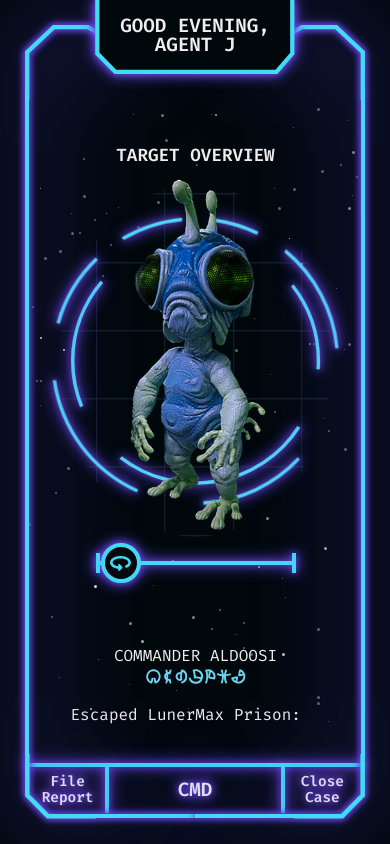
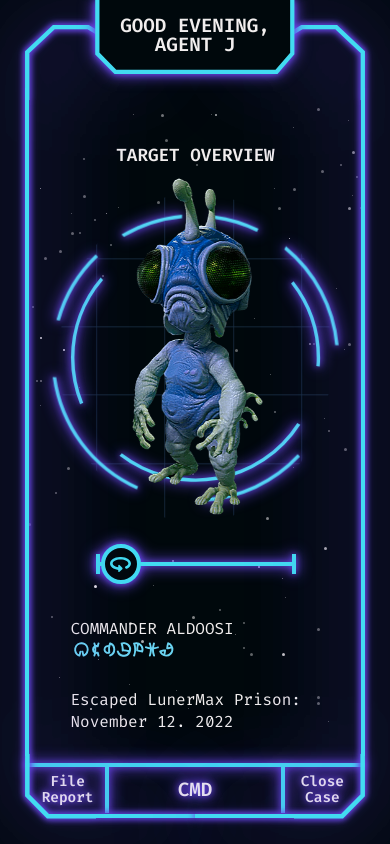
Before and after one commit to brandicameron/MIB, a Next.js app: page /portal in a window 390 px wide. Built offline with nearby package versions, Linux system fonts and the light colour scheme.

Commit message:
Redid TargetOverview layout with grid

```diff
--- a/components/TargetOverview/TargetOverview.js
+++ b/components/TargetOverview/TargetOverview.js
@@ -58,6 +58,7 @@ export default function TargetOverview() {
           <li>Changes color with mood: Pink is bad news.</li>
           <li>Likely in hiding at Fulton Fish Market, Hunts Point.</li>
         </ul>
+        <div className={styles.details}>
           <aside className={styles.weaponContainer}>
             <figure>
               <figcaption>
@@ -85,6 +86,7 @@ export default function TargetOverview() {
               ></video>
             </figure>
           </aside>
+        </div>
       </section>
     </>
   );
--- a/components/TargetOverview/TargetOverview.module.css
+++ b/components/TargetOverview/TargetOverview.module.css
@@ -1,27 +1,28 @@
 .content {
-  position: relative;
   display: grid;
+  gap: 2rem;
   place-content: center;
-  width: fit-content;
-  height: calc(100% - 120px);
-  margin: 0 auto;
-  top: 50px;
-  gap: 2rem;
+  height: 100%;
   opacity: 0;
   animation: fade-in 150ms linear forwards;
   animation-delay: 1.5s;
+  grid-template-areas:
+    'targetHeading targetHeading targetHeading targetHeading targetHeading targetHeading targetHeading targetHeading targetHeading targetHeading'
+    '... ... ... ... ... ... .. .... targetImg  targetStats'
+    '... ... ... ... ... ... ... ... targetSlider ...';
 }
 
 .content h1 {
   text-align: center;
   font-size: var(--fontMed);
   text-transform: uppercase;
+  grid-area: targetHeading;
 }
 
 .imageBorder {
   position: relative;
-  width: 50vw;
-  height: auto;
+  height: 50vh;
+  width: auto;
   max-width: 500px;
   margin: 0 auto;
   aspect-ratio: 1/1;
@@ -29,6 +30,7 @@
   background-image: url('../../public/images/graph-paper.svg');
   background-size: 25%;
   background-position: center;
+  grid-area: targetImg;
 }
 
 .imageBorder::before,
@@ -70,7 +72,6 @@
 .image {
   position: relative;
   width: 100%;
-  padding: 0.5rem;
   margin-top: -10px;
   margin-left: 1.5vw;
   height: auto;
@@ -103,6 +104,8 @@
   background-color: var(--stroke);
   border-radius: 10px;
   filter: var(--portalGlow);
+  grid-area: targetSlider;
+  z-index: 5;
 }
 
 .rangeSlider::before {
@@ -161,15 +164,12 @@
 }
 
 .stats {
-  position: absolute;
+  place-self: flex-start;
   display: flex;
   flex-direction: column;
   justify-content: center;
-  align-items: center;
-  height: 100%;
-  right: -285px;
   max-width: 250px;
-  margin: -25px auto 0 auto;
+  grid-area: targetStats;
 }
 
 .stats::before {
@@ -179,7 +179,7 @@
   width: 156px;
   height: 94px;
   top: 0;
-  left: -125px;
+  left: -120px;
 }
 
 .stats li {
@@ -193,17 +193,31 @@
   }
 }
 
-.galaxyContainer,
+.details {
+  position: absolute;
+  width: 100%;
+  bottom: 0;
+  display: flex;
+  justify-content: space-between;
+}
+
 .weaponContainer {
-  position: fixed;
-  bottom: 0;
-  right: 0;
-  width: auto;
+  border-top: 4px solid var(--stroke);
+  border-right: 4px solid var(--stroke);
+  background-color: var(--background);
+}
+
+.galaxyContainer {
   border-top: 4px solid var(--stroke);
   border-left: 4px solid var(--stroke);
   background-color: var(--background);
-  filter: var(--portalGlow);
-  overflow: hidden;
+}
+
+.galaxyContainer figure video,
+.weaponContainer figure img {
+  height: 15vh;
+  padding: 1rem;
+  transition: 100ms linear;
 }
 
 .galaxyContainer figcaption,
@@ -212,81 +226,62 @@
   border-bottom: 4px solid var(--stroke);
 }
 
-.galaxyContainer video,
-.weaponContainer img {
-  object-fit: scale-down;
-  height: 18vh;
-  transition: 100ms linear;
-}
-
-.weaponContainer {
-  left: 0;
-  right: unset;
-  border-left: none;
-  border-right: 4px solid var(--stroke);
-  min-height: fit-content;
-}
-
-@media screen and (max-height: 850px) {
-  .imageBorder {
-    height: 50vh;
-    width: auto;
-    margin: 0 auto;
-  }
-}
-
 @media screen and (max-width: 1100px) {
   .content {
-    place-content: unset;
-    top: 60px;
+    align-content: flex-start;
+    padding-top: 65px;
+    grid-template-areas:
+      'targetHeading'
+      'targetImg'
+      'targetSlider'
+      'targetStats';
   }
 
-  .content h1 {
-    margin-bottom: 0.5rem;
+  .image {
+    width: 115%;
+    margin-top: -3vw;
+    margin-left: -1.5vw;
+    height: auto;
   }
 
   .stats {
-    position: relative;
-    top: 0;
-    right: 0;
-    margin: 0 auto 7rem auto;
+    place-self: center;
+    margin-bottom: 3rem;
   }
 
   .stats::before {
     display: none;
   }
 
-  .stats li:nth-child(1) {
-    text-align: center;
-    margin: 0 auto;
+  .details {
+    position: relative;
+    flex-direction: column;
+    justify-content: center;
+    align-items: center;
+    width: 100vw;
   }
 
   .galaxyContainer,
   .weaponContainer {
-    position: relative;
-    height: fit-content;
-    min-height: 200px;
-    border-bottom: 4px solid var(--stroke);
-    border-top: none;
+    border-right: none;
     border-left: none;
+    width: 100%;
   }
 
-  .galaxyContainer figcaption,
-  .weaponContainer figcaption {
-    border-top: 4px solid var(--stroke);
-  }
-
-  .galaxyContainer video,
-  .weaponContainer img {
-    width: 96vw;
-    object-position: center;
+  .galaxyContainer figure video,
+  .weaponContainer figure img {
+    display: flex;
+    height: 35vh;
+    object-fit: contain;
+    padding: 0;
+    margin: 0 auto;
   }
 }
 
 @media screen and (max-width: 600px) {
   .content {
-    gap: 0.5rem;
-    top: 35px;
+    padding-top: 35px;
+    gap: 1.5rem;
   }
 
   .imageBorder {
@@ -295,9 +290,8 @@
   }
 
   .image {
-    width: 130%;
-    padding: 0;
-    margin-top: -10px;
-    margin-left: -25px;
+    width: 125%;
+    margin-left: -5vw;
+    margin-top: -5vw;
   }
 }
```
Lines whose indentation alone changed are shown as unchanged.
